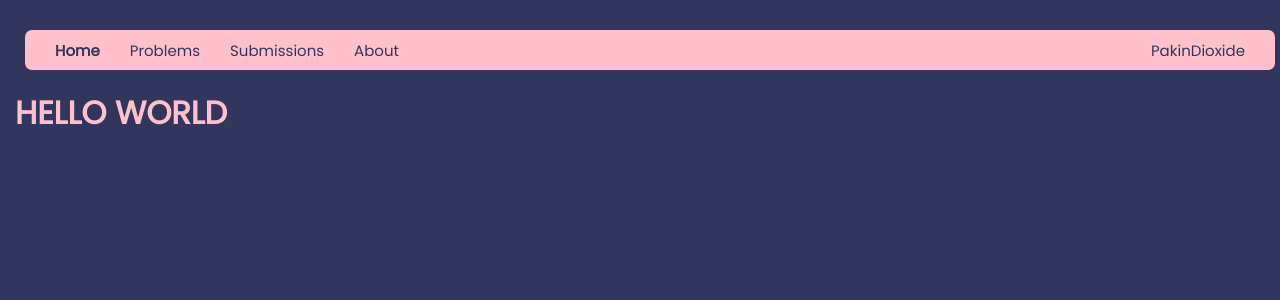
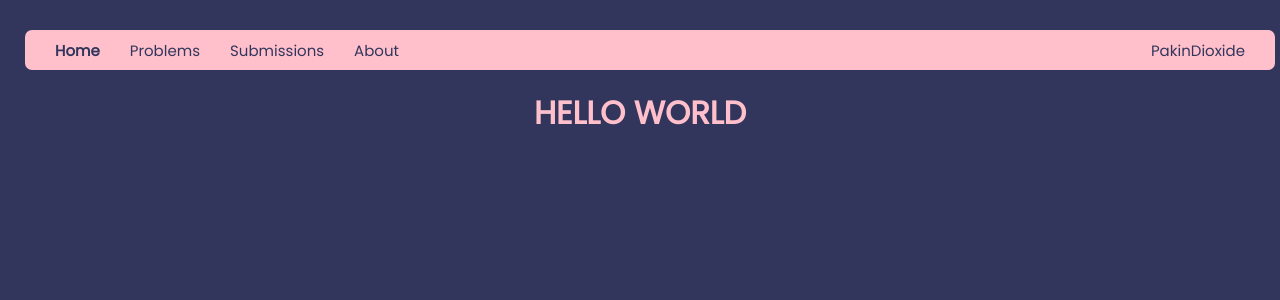
Before and after one commit to grader71/grader71, a Next.js app: page / in a window 1280 px wide. Shown: the top 300 px of the page. Built offline with nearby package versions, Linux system fonts and the light colour scheme.

Commit message:
Fixed h1

```diff
--- a/src/styles/global.css
+++ b/src/styles/global.css
@@ -13,6 +13,5 @@ div {
 
 h1 {
     color: pink;
-    margin-left: auto;
-    margin-right: auto;
+    text-align: center;
 }
```
